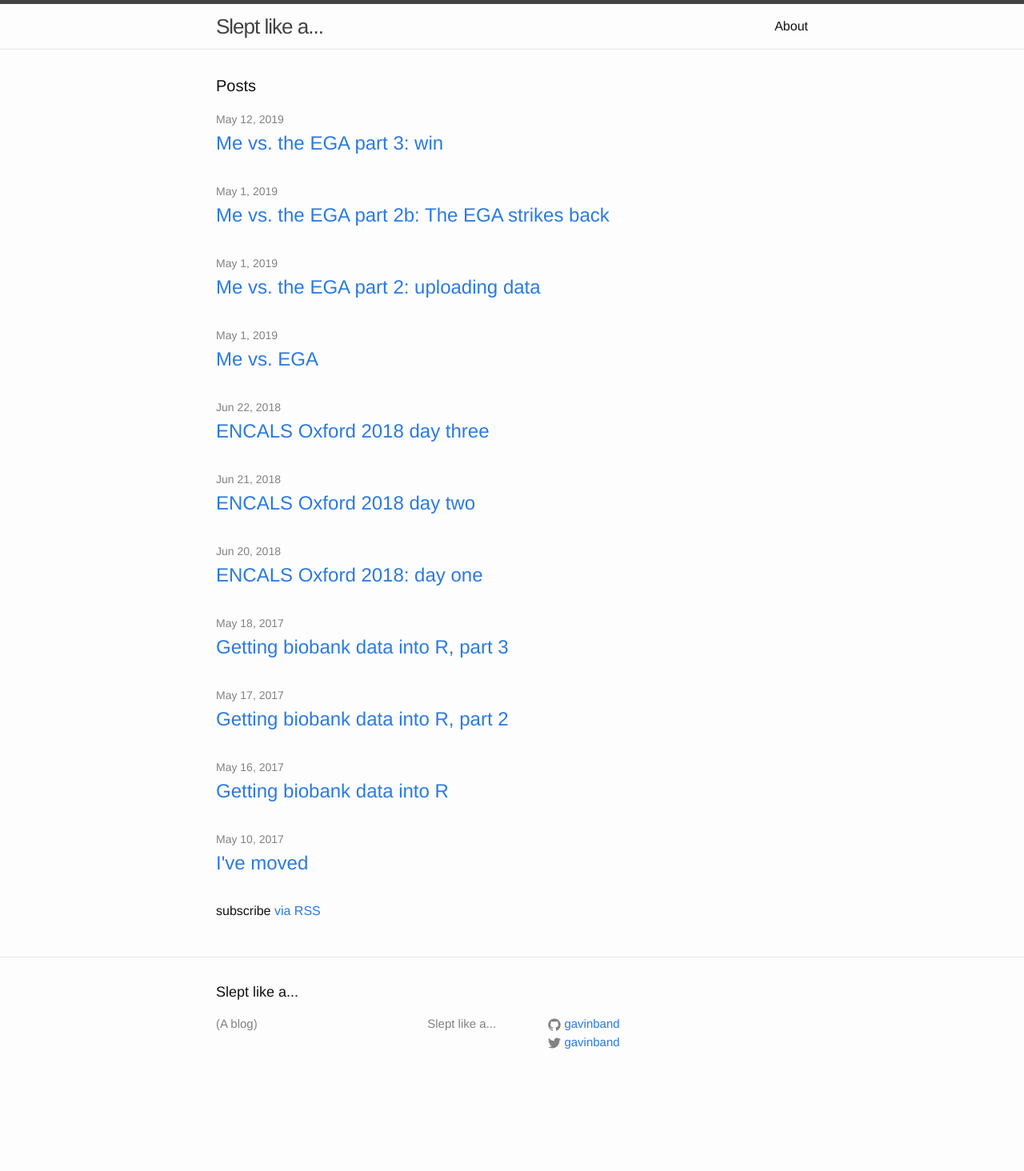
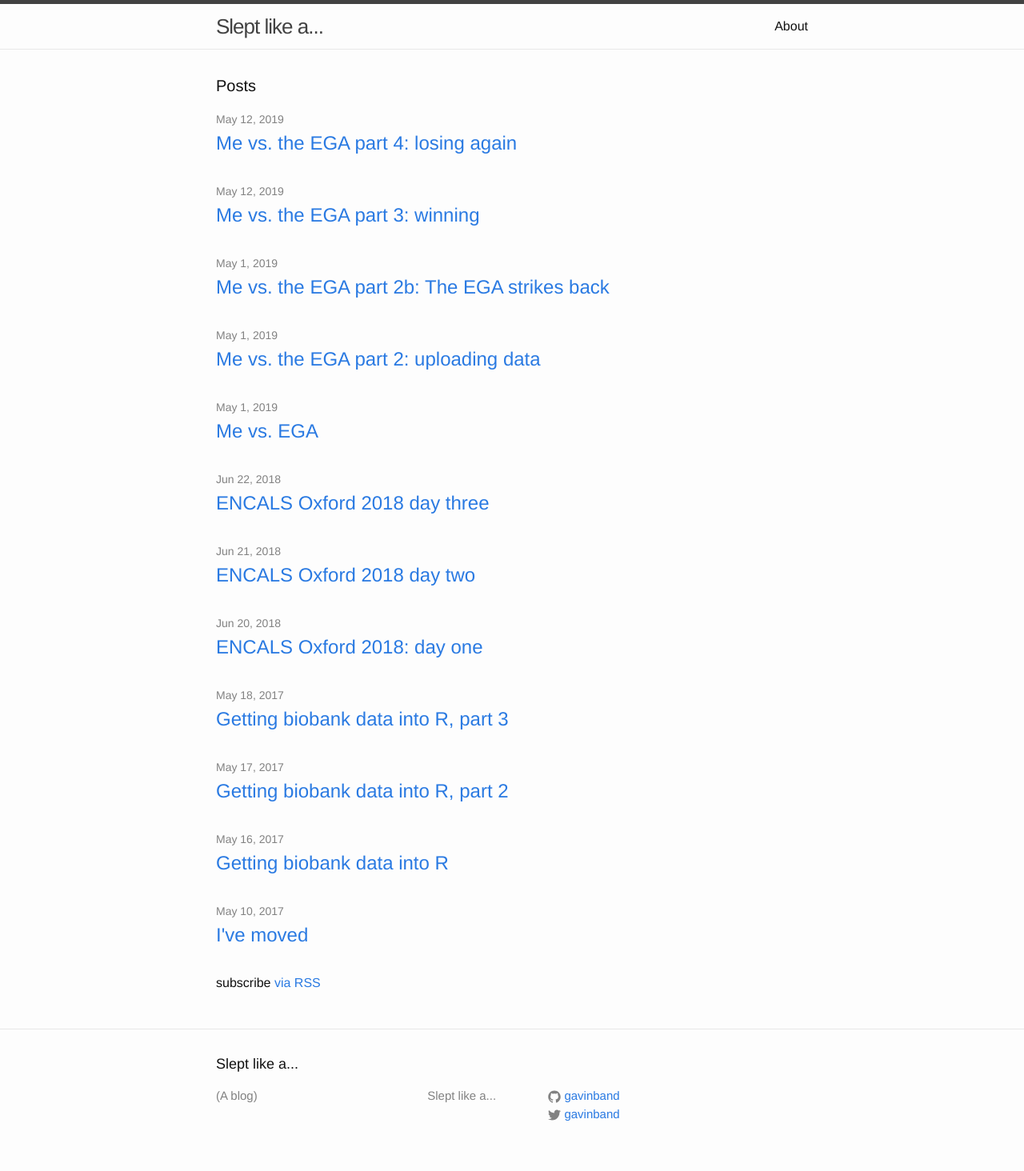
Before and after one commit to gavinband/gavinband.github.io, a Jekyll site: the page built from index.md, in a window 1280 px wide. Shown: the whole page at 80% size. Built offline with Jekyll 4.4.1, drawn with Linux system fonts in a browser that asks for light colours; before the commit the page ends 1374 px from its top, so only the background shows below that; part of the change alters nothing that is shown.

Commit message:
Add EGA post part 4

````diff
--- a/_posts/2019-05-12-Me_versus_the_European_Genome_Phenome_Archive_part_three.md
+++ b/_posts/2019-05-12-Me_versus_the_European_Genome_Phenome_Archive_part_three.md
@@ -1,6 +1,6 @@
 ---
 layout: post
-title:  "Me vs. the EGA part 3: win"
+title:  "Me vs. the EGA part 3: winning"
 date:   2019-05-12
 categories: bioinformatics data
 ---
--- /dev/null
+++ b/_posts/2019-05-15-Me_versus_the_European_Genome_Phenome_Archive_part_four.md
@@ -0,0 +1,75 @@
+---
+layout: post
+title:  "Me vs. the EGA part 4: losing again"
+date:   2019-05-12
+categories: bioinformatics data
+---
+
+It's [not over]({{ site.baseurl }}{% post_url
+2019-05-12-Me_versus_the_European_Genome_Phenome_Archive_part_three %}).
+As it turns out I'd omitted to include the README files.
+
+I decided this was such a little detail that I'd ask the EGA to just deal with it.
+
+However, they suggested instead that I instead add them as new analyses via the
+[EGA webin site](https://www.ebi.ac.uk/ena/submit/webin/).
+
+I retorted that based on inspection of the XML schema, the analysis XML has no appropriate
+`ANALYSIS_TYPE`*.
+
+They suggested I send it in with `ANALYSIS_TYPE` set to `SAMPLE_PHENOTYPE` and file type `readme_file`.
+
+I spent half an hour building the relevant XML file (which are more annoying than you might think,
+because they are supposed to include references to the samples).  It looks like this:
+
+```
+<ANALYSIS_SET>
+<ANALYSIS alias="my_README_files" center_name="<center name>" broker_name="EGA" analysis_center="<center name>">
+        <TITLE>My README</TITLE>
+        <DESCRIPTION>Release note for my data</DESCRIPTION>
+        <STUDY_REF refname="alias of my study" refcenter="<center name>"/>
+        <SAMPLE_REF refname="sample 1 alias" refcenter="<center name>" label="<sample label>"/>
+        ...
+        (etc.)
+        <ANALYSIS_TYPE>
+            <SAMPLE_PHENOTYPE></SAMPLE_PHENOTYPE>
+        </ANALYSIS_TYPE>
+        <FILES>
+            <FILE filename="<path to release note file" filetype="readme_file" checksum_method="MD5" checksum="470d0e6f8f8f6dc1794a0d28aa63bae5" unencrypted_checksum="53405d44a4593b7bbfa2d62f7853000c"/>
+        </FILES>
+    </ANALYSIS>
+</ANALYSIS_SET>
+...
+```
+
+I sent it in.  Quoth it:
+```
+    In analysis, alias:"my_README_files", accession:"".
+    Invalid group of files: 1 "readme_file" file.
+    Supported file grouping(s) are: [ at least 1 "phenotype_file" files, any number of "readme_file" file].
+```
+
+In other words, it doesn't work.
+
+<small>* The docs on ANALYSIS_TYPE aren't very clear. There are [these
+docs](https://www.ebi.ac.uk/ega/submission/sequence/programmatic_submissions/prepare_xmls), which
+talk about BAMs (REFERENCE_ALIGNMENT), VCFs (SEQUENCE_VARIATION), and Phenotype files
+(SAMPLE_PHENOTYPE). I think these are the correct docs to follow for EGA, i.e. maybe these three
+are all that are permitted.
+</small>
+
+<small> Confusing though because those docs link to [these
+docs](https://www.ebi.ac.uk/ena/submit/read-xml-format-1-5), which point to the [XML schema
+files](ftp://ftp.sra.ebi.ac.uk/meta/xsd/sra_1_5/SRA.analysis.xsd) files which list the following
+analysis types: REFERENCE_ALIGNMENT, SEQUENCE_VARIATION, SEQUENCE_ASSEMBLY, SEQUENCE_FLATFILE,
+SEQUENCE_ANNOTATION, REFERENCE_SEQUENCE, SAMPLE_PHENOTYPE, PROCESSED_READS, GENOME_MAP,
+AMR_ANTIBIOGRAM, PATHOGEN_ANALYSIS, and TRANSCRIPTOME_ASSEMBLY. And not to be left out, there are
+also [these docs](https://ena-docs.readthedocs.io/en/latest/programmatic.html), which have examples
+for SEQUENCE_VARIATION and REFERENCE_ALIGNMENT nad GENOME_MAP, and feature (dead) links to the
+schema. </small>
+
+<small>But in any case it turns
+out that not all of these analysis types are allowed; for example, trying to submit an analysis of type
+SEQUENCE_ANNOTATION gives you: "In analysis, alias:"my_README_files", accession:"". Invalid
+analysis type SEQUENCE_ANNOTATION.".
+</small>
````
